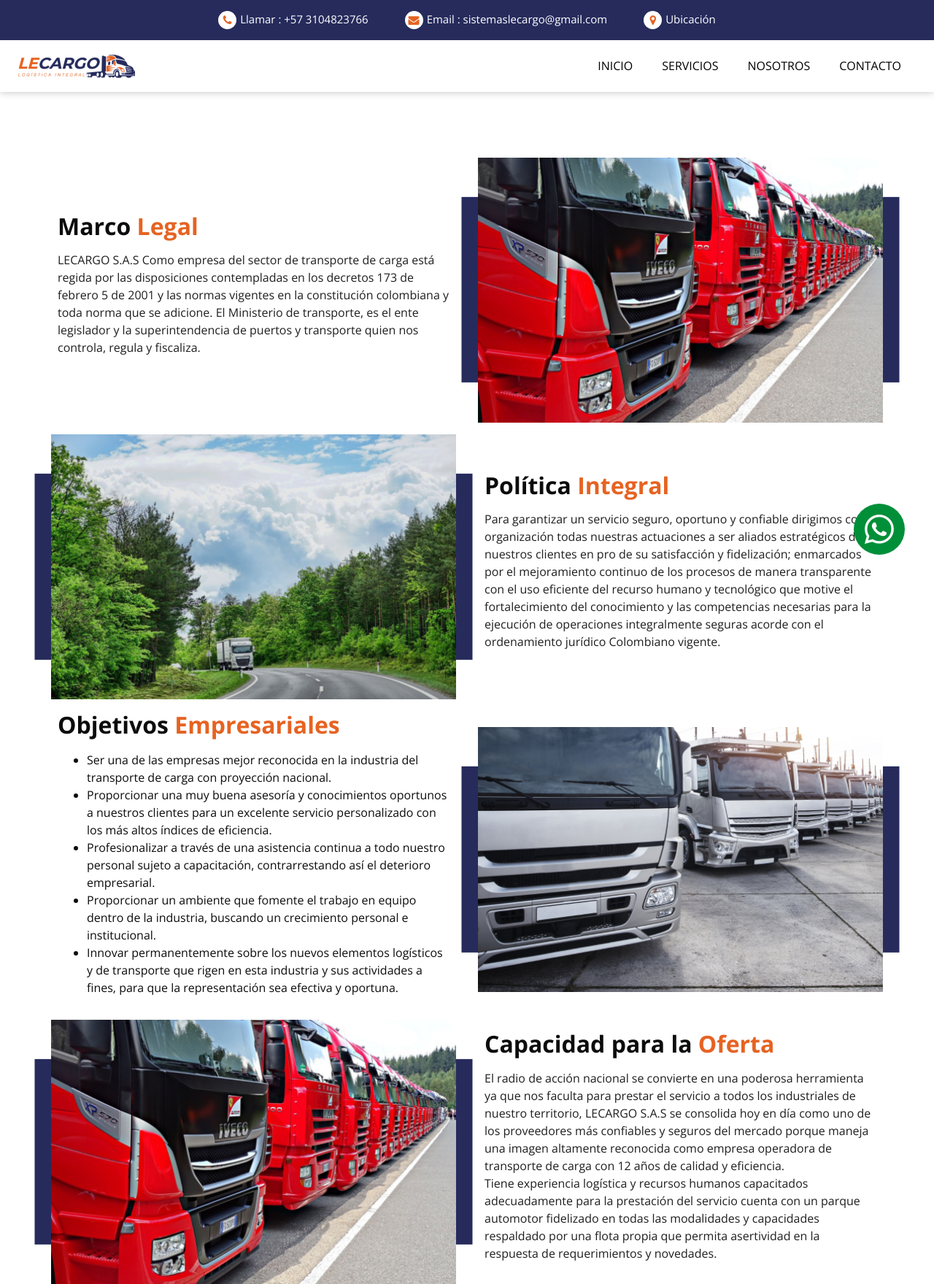
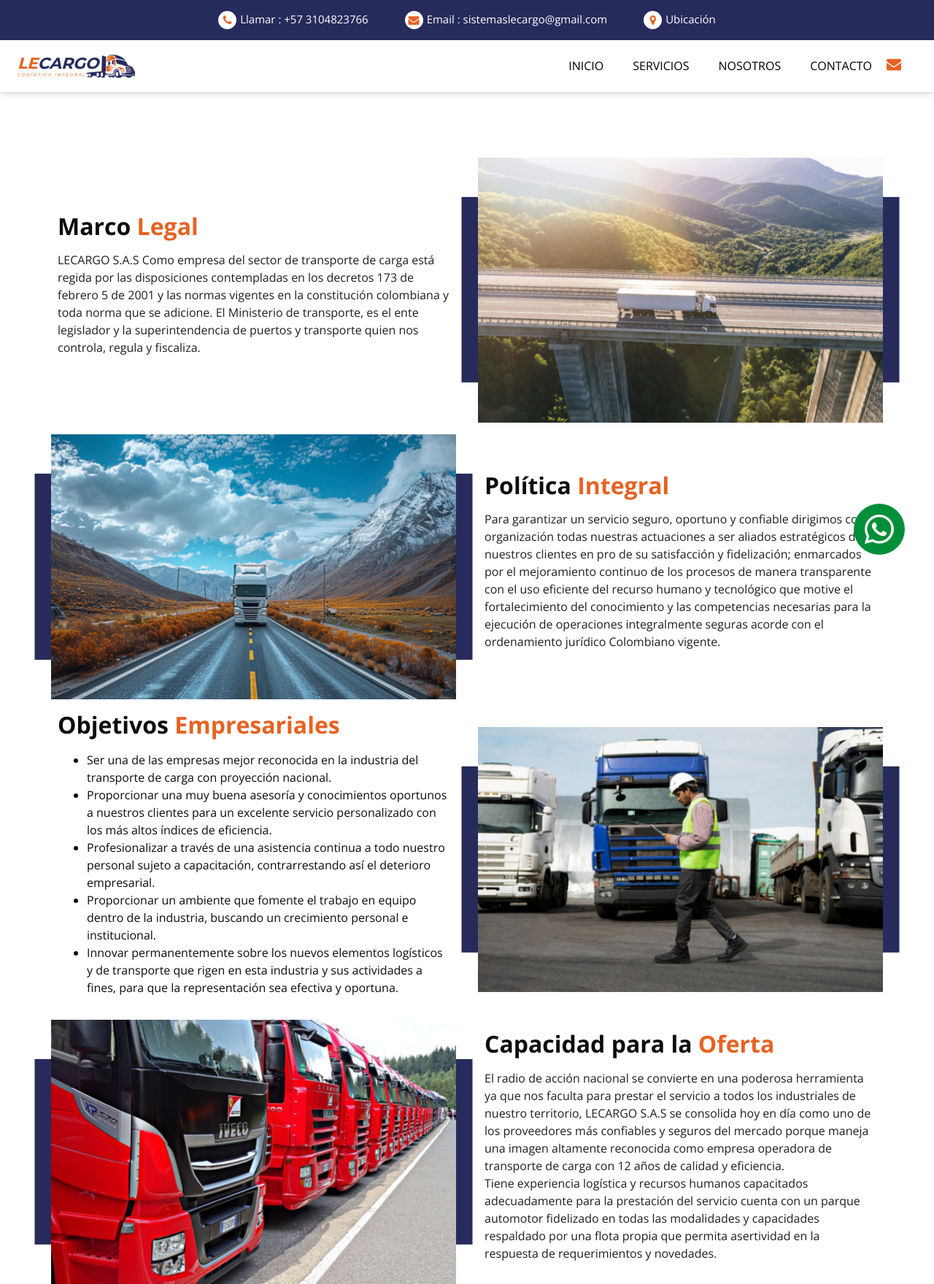
Before and after one commit to softwarejhond/PAGINA-WEB-LECARGOS, a PHP site: page /politicas.php in a window 1280 px wide. Shown: the top 1759 px of the page at 73% size. Run offline with PHP 8.4, Linux system fonts and the light colour scheme; some libraries are stand-ins or nearby versions.

Commit message:
Se realizan correciones y se agregan nuevas imagenes

```diff
--- a/about.php
+++ b/about.php
@@ -111,7 +111,7 @@ include './controllers/head.php'
         </div>
         <div class="col-md-6 ">
           <div class="img-box">
-            <img src="images/about-img.png" alt="">
+            <img src="images/ruta_camion.png" alt="">
           </div>
         </div>
       </div>
@@ -130,7 +130,7 @@ include './controllers/head.php'
         </div>
         <div class="col-md-6 ">
           <div class="img-box">
-            <img src="images/ruta.png" alt="">
+            <img src="images/operador_camion.png" alt="">
           </div>
         </div>
       </div>
--- a/controllers/head.php
+++ b/controllers/head.php
@@ -8,7 +8,7 @@
   <meta name="keywords" content="" />
   <meta name="description" content="" />
   <meta name="author" content="" />
-  <link rel="shortcut icon" href="images/fevicon.png" type="">
+  <link rel="shortcut icon" href="./images//logo_lecargo.ico" type="">
 
   <title>Lecargo</title>
 
--- a/css/style.css
+++ b/css/style.css
@@ -1008,6 +1008,14 @@ a:focus {
 
 /* ESTILOS ADICIONALES */
 
+.custom_nav-container .navbar-nav .icon-email .nav-link{
+  color: var(--color-secundary);
+  cursor: pointer;
+  font-size: 20px;
+  padding-left:0;
+  display: flex;
+  align-items: center;
+}
 .button-floating{
   background-color: var(--color-whatsapp);
   content: "";
--- a/politicas.php
+++ b/politicas.php
@@ -28,7 +28,7 @@ include './controllers/head.php'
         </div>
         <div class="col-md-6 ">
           <div class="img-box">
-            <img src="./images/flota.png" alt="">
+            <img src="./images/puente_camion.png" alt="">
           </div>
         </div>
       </div>
@@ -47,7 +47,7 @@ include './controllers/head.php'
         </div>
         <div class="col-md-6 ">
           <div class="img-box">
-            <img src="./images/ruta.png" alt="">
+            <img src="./images/ruta_camion.png" alt="">
           </div>
         </div>
       </div>
@@ -82,7 +82,7 @@ include './controllers/head.php'
         </div>
         <div class="col-md-6 ">
           <div class="img-box">
-            <img src="./images/about-img.png" alt="">
+            <img src="./images/operador_camion.png" alt="">
           </div>
         </div>
       </div>
--- a/views/footer.php
+++ b/views/footer.php
@@ -7,13 +7,13 @@
             Direcciones
           </h4>
           <div class="contact_link_box">
-            <a href="contact.php">
+            <a target="__blank" href="https://www.google.com/maps?q=6.188716992899272, -75.58961783675565">
               <i class="fa fa-map-marker" aria-hidden="true"></i>
               <span>
-                Ubicación
+                Calle 85 #48 -01 BL 31 OF 239, Itagüí, Antioquia
               </span>
             </a>
-            <a href="contact.php">
+            <a href="tel:+57 3104823766">
               <i class="fa fa-phone" aria-hidden="true"></i>
               <span>
                 +57 3104823766
@@ -87,6 +87,6 @@
   <span><i class="bi bi-whatsapp" style="width: 300px; height: 300px"></i></span>
 </aside>
 <aside class="options-whatsapp">
-  <a href="https://wa.link/wssyh4" target="_blank" rel="Texto número de whatsapp">+57 3104823766</a>
-  <a href="https://wa.link/yy1gzp" target="_blank" rel="Texto número de whatsapp">+57 3216062900</a>
+  <a href="https://wa.link/wssyh4" target="_blank" rel="Texto número de whatsapp"><i class="fa fa-whatsapp" aria-hidden="true"></i> +57 3104823766</a>
+  <a href="https://wa.link/yy1gzp" target="_blank" rel="Texto número de whatsapp"><i class="fa fa-whatsapp" aria-hidden="true"></i> +57 3216062900</a>
 </aside>
--- a/views/header.php
+++ b/views/header.php
@@ -6,7 +6,7 @@ $current_page = basename($_SERVER['PHP_SELF']);
     <div class="header_top">
         <div class="container-fluid ">
             <div class="contact_nav">
-                <a href="contact.php">
+                <a href="tel:+57 3104823766">
                     <i class="fa fa-phone" aria-hidden="true"></i>
                     <span>
                         Llamar : +57 3104823766
@@ -18,7 +18,7 @@ $current_page = basename($_SERVER['PHP_SELF']);
                         Email : sistemaslecargo@gmail.com
                     </span>
                 </a>
-                <a href="contact.php">
+                <a target="__blank" href="https://www.google.com/maps?q=6.188716992899272, -75.58961783675565">
                     <i class="fa fa-map-marker" aria-hidden="true"></i>
                     <span>
                         Ubicación
@@ -54,6 +54,9 @@ $current_page = basename($_SERVER['PHP_SELF']);
                         <li class="nav-item <?php echo ($current_page == 'contact.php') ? 'active' : ''; ?>">
                             <a class="nav-link" href="contact.php">Contacto</a>
                         </li>
+                        <li class="nav-item icon-email">
+                            <a target="__blank" href="https://host21.latinoamericahosting.com:2096/webmaillogout.cgi" class="nav-link"><i class="fa fa-envelope"></i></a>
+                        </li>
                     </ul>
                 </div>
             </nav>
```
Also changed, not shown: images/logo_lecargo.ico (added), images/operador_camion.png (added), images/puente_camion.png (added), images/ruta_camion.png (added).
